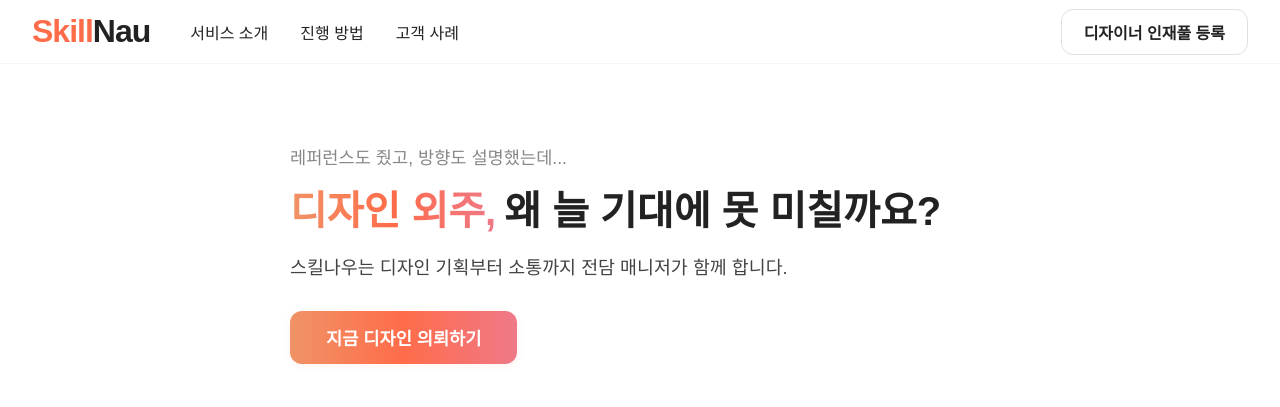
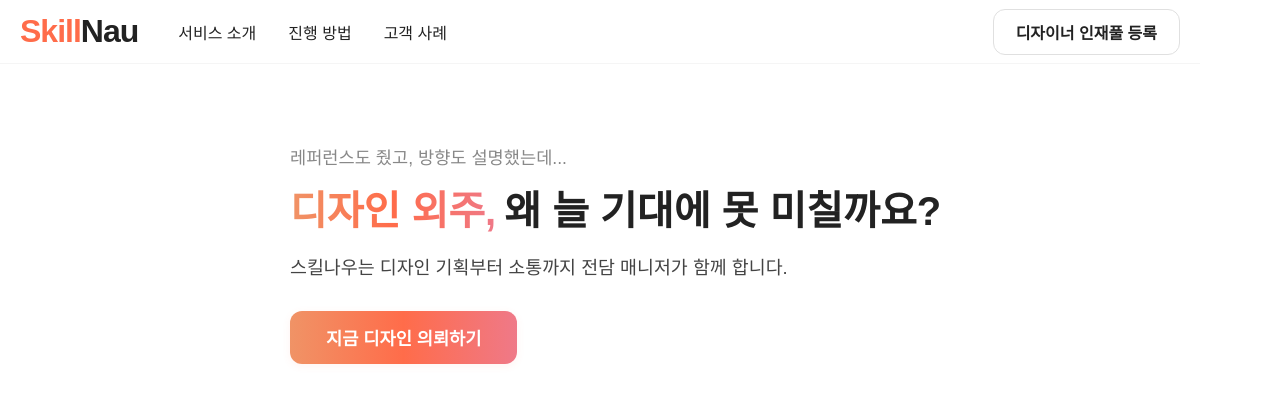
Before and after one commit to entjiny/skillnau-landing, a plain HTML site: page index.html in a window 1280 px wide. Drawn offline with Linux system fonts and the light colour scheme; a web font is replaced by a local one.

Commit message:
Update header width and padding styles

```diff
--- a/index.html
+++ b/index.html
@@ -34,12 +34,14 @@
     /* Header */
     .header {
       width: 100%;
+      max-width: 1200px;
+      margin: 0 auto 0 0;
       height: var(--header-height);
       background: #fff;
       display: flex;
       align-items: center;
-      justify-content: space-between;
-      padding: 0 32px;
+      justify-content: flex-start;
+      padding: 0 20px;
       box-sizing: border-box;
       border-bottom: 1px solid #F5F5F5;
       position: sticky;
```
